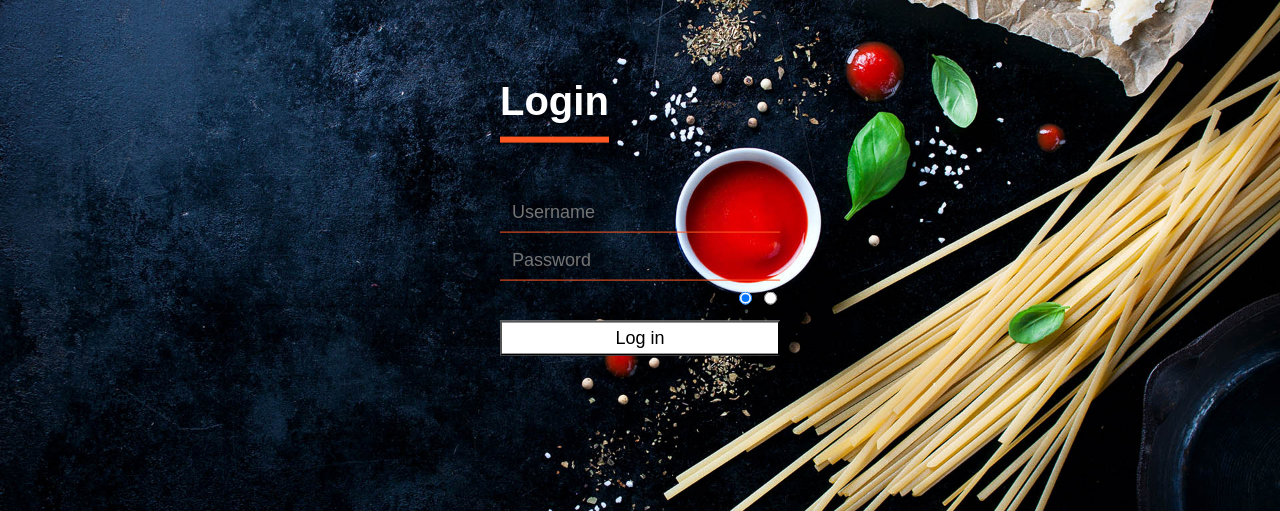
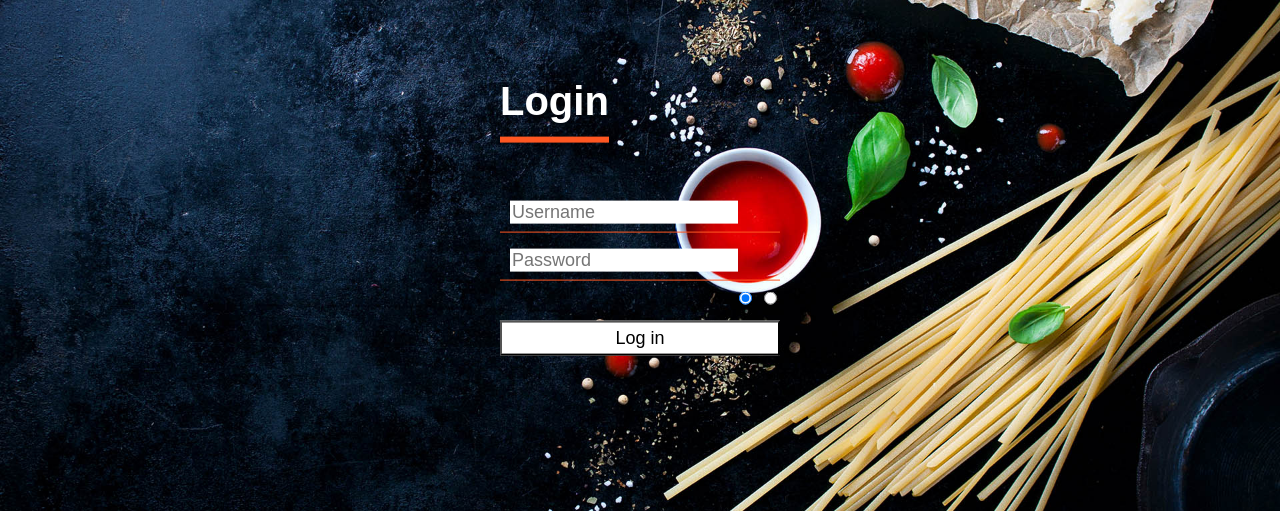
Before and after one commit to 20014606/FoodPlaza, a Django app: page /login in a window 1280 px wide. Shown: the part 197-708 px from the top of the page. Run offline with Django 3.2, Linux system fonts and the light colour scheme.

Commit message:
Style editing

```diff
--- a/FoodProject/Foodapp/static/css/logstyle.css
+++ b/FoodProject/Foodapp/static/css/logstyle.css
@@ -37,8 +37,8 @@ body{
 .textbox input{
   border: none;
   outline: none;
-  background: none;
-  color: white;
+  background: white;
+  color: black;
   font-size: 18px;
   width: 80%;
   float: left;
```
